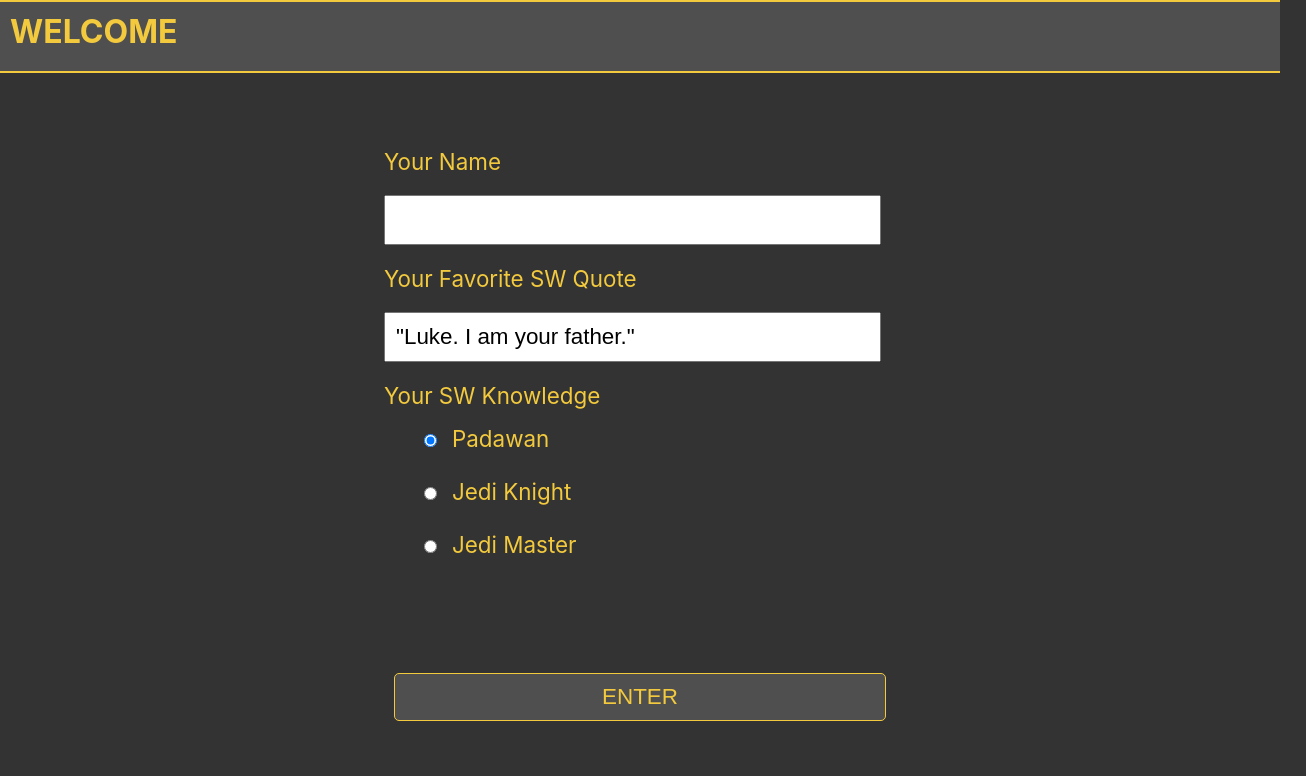
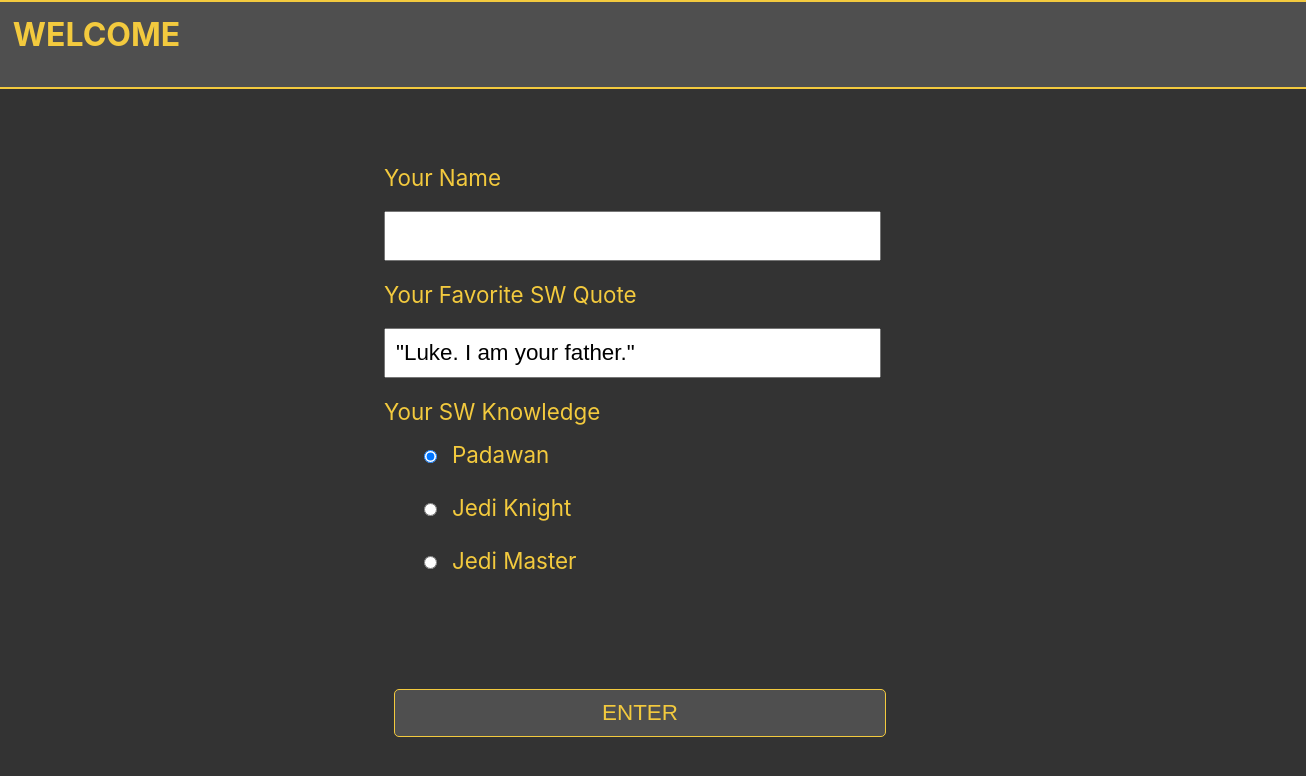
Before and after one commit to ckoga/SWAPI-Study-Sesh, a React (Create React App) app: page / in a window 1280 px wide. Shown: the top 776 px of the page, 1306 px wide, since content can reach past the window. Built offline with nearby package versions, Linux system fonts and the light colour scheme.

Commit message:
Remove duplicate styling and update header padding and margin

```diff
--- a/src/components/App/App.scss
+++ b/src/components/App/App.scss
@@ -3,17 +3,3 @@
 body {
   background-color: $background-color;
 }
-
-.app-header {
-  background-color: $header-background;
-  color: $accent-color;
-  border: 2px solid $accent-color;
-  border-left: none;
-  border-right: none;
-  width: 100%;
-  height: 10%;
-}
-
-h1 {
-  margin: 10px;
-}
--- a/src/components/Header/Header.scss
+++ b/src/components/Header/Header.scss
@@ -8,10 +8,11 @@
   border-right: none;
   width: 100%;
   height: 10%;
+  padding: 1%;
 }
 
 h1 {
-  margin: 10px;
+  margin: 0px;
 }
 
 .hide {
```
